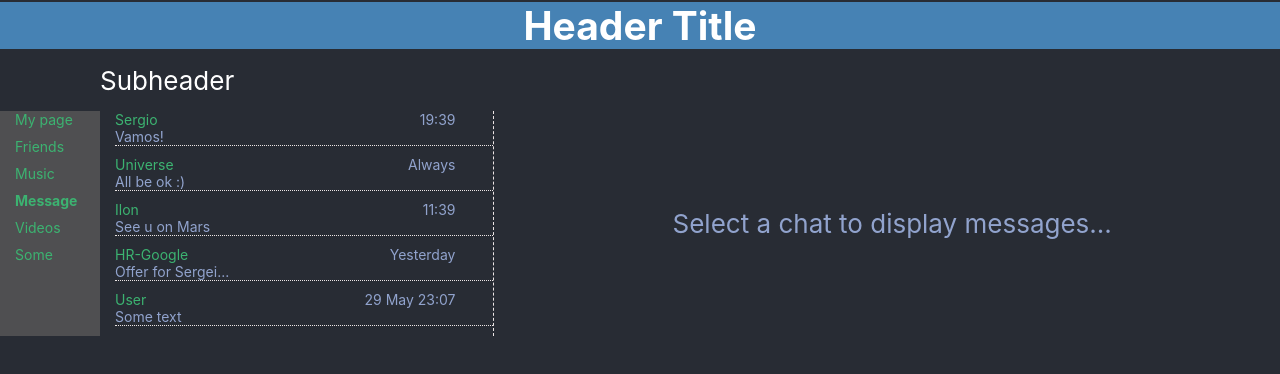
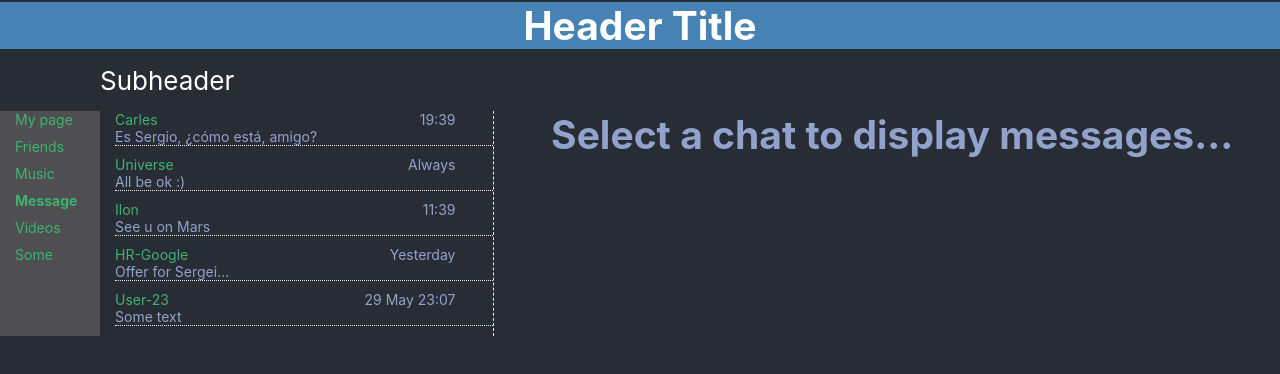
Before and after one commit to norvaishas/social-network, a React (Create React App) app: page /dialogs in a window 1280 px wide. Shown: the top 374 px of the page. Built offline with nearby package versions, Linux system fonts and the light colour scheme.

Commit message:
feat: implement select of dialog

```diff
--- a/src/App.js
+++ b/src/App.js
@@ -7,8 +7,10 @@ import Subheader from './components/Subheader/Subheader';
 import Dialogs from './components/Dialogs/Dialogs';
 import {BrowserRouter as Router, Route} from 'react-router-dom';
 
-function App({ state, dispatch, addPost, updateTextPost }) {
-  const { posts, dialogs, currentPostText } = state;
+function App({ state, dispatch, lastMessages }) {
+  const { wall, messenger } = state;
+  const {posts, currentPostText} = wall;
+  const { dialogs, selectedDialog } = messenger;
   return (
     <Router>
       <div className="app">
@@ -20,11 +22,16 @@ function App({ state, dispatch, addPost, updateTextPost }) {
             <Profile
               posts={posts}
               dispatch={dispatch}
-              addPost={addPost}
-              updateTextPost={updateTextPost}
               currentPostText={currentPostText}/>}
           />
-          <Route exact path='/dialogs' render={() => <Dialogs dialogs={dialogs}/>}/>
+          <Route exact
+                 path='/dialogs'
+                 render={() =>
+                   <Dialogs
+                     lastMessages={lastMessages}
+                     selectedDialog={selectedDialog}
+                     dispatch={dispatch}
+                   />}/>
           <Route exact path='/music' render={() => <div>My music</div>}/>
           <Route exact path='/friends' render={() => <div>Friends list</div>}/>
           <Route exact path='/video' component={() => <div>My favorite videos</div>}/>
--- a/src/components/Dialogs/Dialogs.jsx
+++ b/src/components/Dialogs/Dialogs.jsx
@@ -1,33 +1,40 @@
 import React from 'react';
 import style from './Dialogs.module.css';
-import {NavLink} from 'react-router-dom';
+import CurrentDialog from '../current-dialog/current-dialog';
+import {selectDialogActionCreator} from '../../myRedux/state';
 
-const DialogItem = ({ dialog }) => {
-  const path = `/dialog/${dialog.name}`;
+const DialogItem = ({ lastMessage, dispatch }) => {
+
+  const onDialogSelected = (e, name) => {
+    if (e.target.innerText === name) {
+      dispatch(selectDialogActionCreator(name));
+    }
+  }
+
+  // const path = `/dialogs/${lastMessage.name}`;
+
   return (
-    <li className={style.lastMessage}>
-      <NavLink exact to={path}>
+    <li className={style.lastMessage} onClick={(e) => onDialogSelected(e, lastMessage.name)}>
+      {/*<NavLink to={path}>*/}
         <div className={style.lastMessageHeader}>
-          <div>{dialog.name}</div>
-          <div className={style.lastMessageTime}>{dialog.time}</div>
+          <div>{lastMessage.name}</div>
+          <div className={style.lastMessageTime}>{lastMessage.time}</div>
         </div>
-        <div className={style.lastMessageContent}>{dialog.message}</div>
-      </NavLink>
+        <div className={style.lastMessageContent}>{lastMessage.message}</div>
+      {/*</NavLink>*/}
     </li>
   )
 }
 
-const Dialogs = ({ dialogs }) => {
+const Dialogs = ({ lastMessages, selectedDialog, dispatch }) => {
   return (
     <div className={style.dialogsWrapper}>
 
       <ul className={style.dialogsList}>
-        {dialogs.map( dialog => <DialogItem dialog={dialog} key={dialog.time}/>)}
+        {lastMessages.map( lastMessage => <DialogItem lastMessage={lastMessage} key={lastMessage.time} dispatch={dispatch}/>)}
       </ul>
 
-      <div className={style.chat}>
-        Select a chat to display messages...
-      </div>
+      <CurrentDialog selectedDialog={selectedDialog}/>
     </div>
   )
 }
--- a/src/components/Dialogs/Dialogs.module.css
+++ b/src/components/Dialogs/Dialogs.module.css
@@ -6,16 +6,6 @@
 
 .dialogsList {
     background-color: #282c34;
-}
-
-.chat {
-    display: flex;
-    justify-content: center;
-    align-items: center;
-    background-color: #282c34;
-    color: #91a3cd;
-    border-left: 1px dashed #ece5e5;
-    padding-left: 10px;
 }
 
 .lastMessage {
--- a/src/components/Profile/Profile.jsx
+++ b/src/components/Profile/Profile.jsx
@@ -3,14 +3,12 @@ import style from './Profile.module.css';
 import Posts from '../Posts/Posts';
 import SubmitPost from '../SubmitPost/SubmitPost';
 
-const Profile = ({posts, dispatch, addPost, updateTextPost, currentPostText}) => {
+const Profile = ({posts, dispatch, currentPostText}) => {
   return (
     <section className={style.profile}>
       <h2>Hey world!</h2>
       <SubmitPost
         dispatch={dispatch}
-        addPost={addPost}
-        updateTextPost={updateTextPost}
         currentPostText={currentPostText}
       />
       <Posts posts={posts}/>
--- /dev/null
+++ b/src/components/current-dialog/current-dialog.jsx
@@ -0,0 +1,22 @@
+import React from 'react';
+import style from './current-dialog.module.css'
+
+const CurrentDialog = ({selectedDialog}) => {
+  let content;
+
+  if (selectedDialog[0] !== 'Select a chat to display messages...') {
+    content = selectedDialog.map(elem => {
+      return <p key={elem.name}>{`${elem.name}: ${elem.message}`}</p>
+    })
+  } else {
+    content = <h2>Select a chat to display messages...</h2>
+  }
+
+  return (
+    <div className={style.chat}>
+      {content}
+    </div>
+  )
+}
+
+export default CurrentDialog;
--- /dev/null
+++ b/src/components/current-dialog/current-dialog.module.css
@@ -0,0 +1,6 @@
+.chat {
+    background-color: #282c34;
+    color: #91a3cd;
+    border-left: 1px dashed #ece5e5;
+    padding-left: 10px;
+}
--- a/src/index.js
+++ b/src/index.js
@@ -9,9 +9,8 @@ const rerenderEntireTree = (state) => {
   ReactDOM.render(
     <React.StrictMode>
       <App state={state}
-           addPost={store.addPost}
-           updateTextPost={store.updateTextPost}
            dispatch={store.dispatch}
+           lastMessages={store.getLastMessages()}
       />
     </React.StrictMode>,
     document.getElementById('root')
--- a/src/myRedux/state.js
+++ b/src/myRedux/state.js
@@ -1,6 +1,7 @@
 class Store {
 
   _state = {
+    wall: {
       currentPostText: '',
       posts: [
         {text: 'Post 1'},
@@ -11,13 +12,51 @@ class Store {
         {text: 'Post 6'},
         {text: 'Post 7'}
       ],
+    },
+    messenger: {
+      selectedDialog: ['Select a chat to display messages...'],
+
       dialogs: [
-      {name: 'Sergio', message: 'Vamos!', time: '19:39'},
+        {
+          user: 'Carles',
+          messages: [
+            {name: 'Carles', message: 'Es Sergio, ¿cómo está, amigo?', time: '19:39'},
+            {name: 'Sergio', message: 'Me van bien. Sí, gracias', time: '19:42'},
+            {name: 'Carles', message: 'bla bla', time: '19:39'},
+            {name: 'Carles', message: 'visca el Barca!', time: '19:39'},
+            {name: 'Sergio', message: 'Forca Barca!', time: '19:42'},
+          ],
+        },
+        {
+          user: 'Universe',
+          messages: [
             {name: 'Universe', message: 'All be ok :)', time: 'Always'},
+            {name: 'Sergio', message: 'So mote it be ))', time: '19:39'},
+          ],
+        },
+        {
+          user: 'Ilon',
+          messages: [
             {name: 'Ilon', message: 'See u on Mars', time: '11:39'},
+            {name: 'Sergio', message: 'So mote it be ))', time: '19:50'},
+          ],
+        },
+        {
+          user: 'HR-Google',
+          messages: [
             {name: 'HR-Google', message: 'Offer for Sergei...', time: 'Yesterday'},
             {name: 'User', message: 'Some text', time: '29 May 23:07'},
+          ]
+        },
+        {
+          user: 'User-23',
+          messages: [
+            {name: 'User-23', message: 'Some text', time: '29 May 23:07'},
+            {name: 'User-223', message: 'qwerty...', time: 'Yesterday'},
+          ]
+        }
       ],
+    }
   }
 
   _callSubscriber() {
@@ -27,16 +66,22 @@ class Store {
   dispatch = (action) => {
     switch (action.type) {
       case ADD_POST:
-        if (this._state.currentPostText === '') {
+        if (this._state.wall.currentPostText === '') {
           return;
         }
-        this._state.posts.push({text: this._state.currentPostText});
-        this._state.currentPostText = '';
+        this._state.wall.posts.push({text: this._state.wall.currentPostText});
+        this._state.wall.currentPostText = '';
         this._callSubscriber(this._state);
         break;
 
       case POST_TEXT_UPDATE:
-        this._state.currentPostText = action.payload;
+        this._state.wall.currentPostText = action.payload;
+        this._callSubscriber(this._state);
+        break;
+
+      case SELECT_DIALOG:
+        this._state.messenger.selectedDialog =
+          this._state.messenger.dialogs.filter(dialog => dialog.user === action.payload)[0].messages;
         this._callSubscriber(this._state);
         break;
 
@@ -53,16 +98,24 @@ class Store {
     return this._state;
   }
 
+  getLastMessages = () => {
+    return this.getState().messenger.dialogs.map(dialog => dialog.messages[0]);
+  }
+
 }
 
 // Constants
 const ADD_POST = 'ADD_POST';
 const POST_TEXT_UPDATE = 'POST_TEXT_UPDATE';
 
+const SELECT_DIALOG = 'SELECT_DIALOG';
+
 // Action creators
 export const addPostActionCreator = () => ({type: ADD_POST})
 export const postTextUpdateActionCreator = text => ({type: POST_TEXT_UPDATE, payload: text})
 
+export const selectDialogActionCreator = userName => ({type: SELECT_DIALOG, payload: userName});
+
 const store = new Store();
 
 export default store;
```
Also changed, not shown: 1 other file (tests, documents, lock files or other folders). Lines whose indentation alone changed are shown as unchanged.
